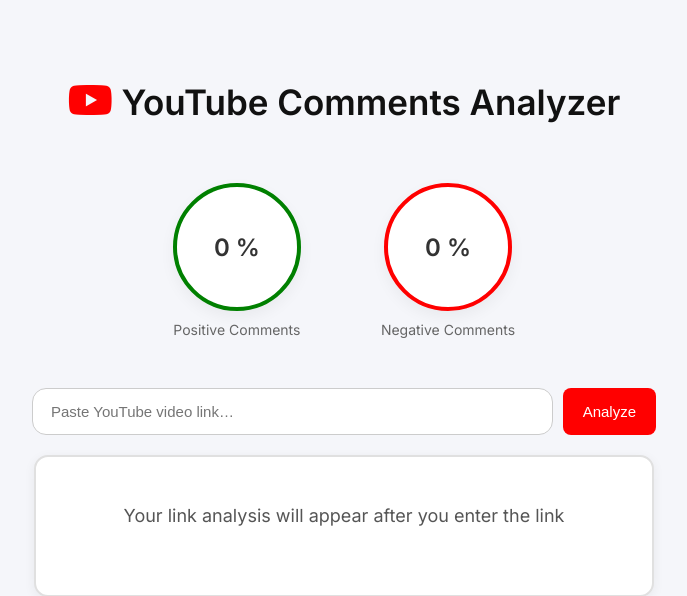
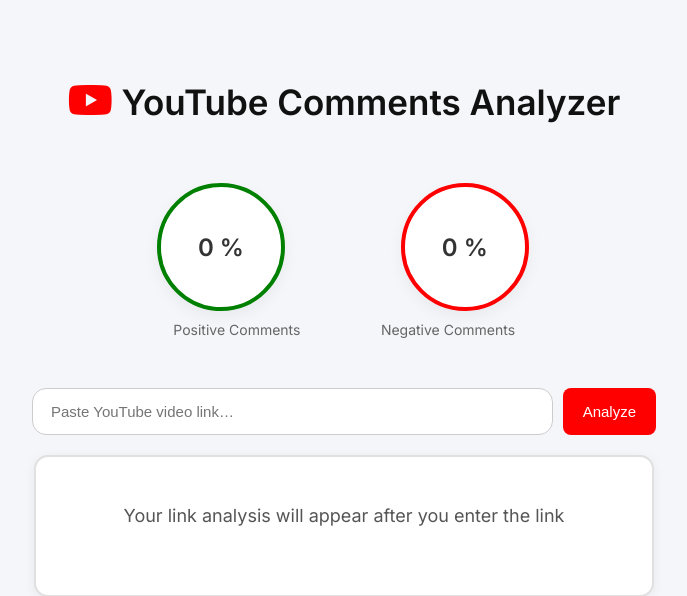
Before and after one commit to Ahsan-Yasin/Youtube-Analyzer, a Flask app: page / in a window 1280 px wide. Shown: the top 596 px of the page, without its empty margins (296-983 px from the left). Run offline with Flask 3, Linux system fonts and the light colour scheme.

Commit message:
finalversion

```diff
--- a/static/css/style.css
+++ b/static/css/style.css
@@ -47,10 +47,12 @@
 #negativeC
 {
   border: 4px solid #FF0000;
+  margin-left: 25%;
 }
 #positiveC
 {
   border: 4px solid green;
+  margin-right: 25%;
 }
 .percent {
   font-size: 24px;
```
